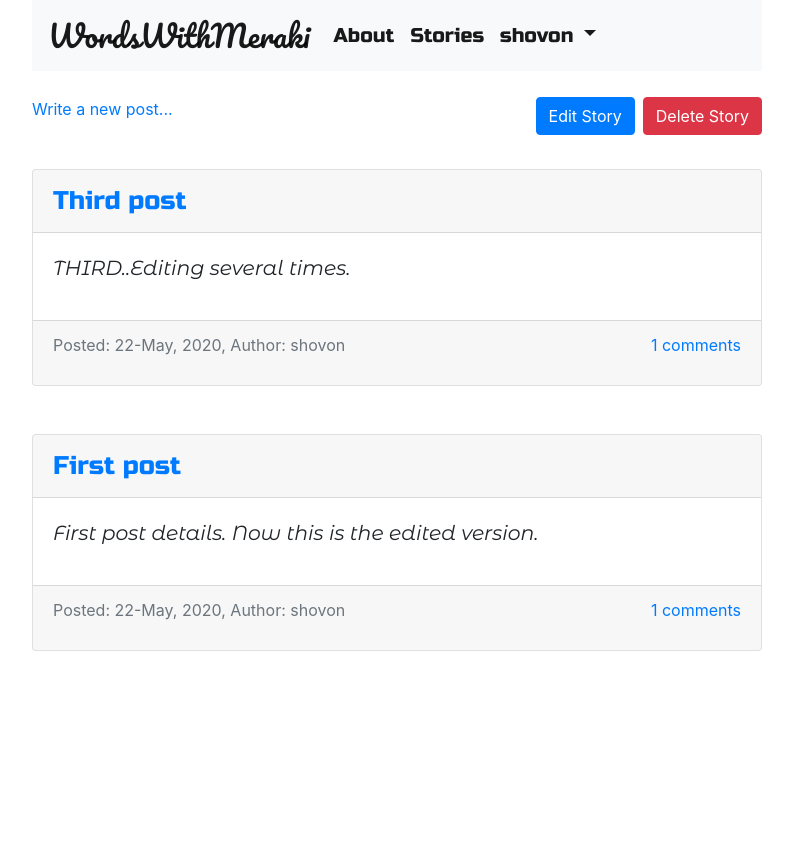
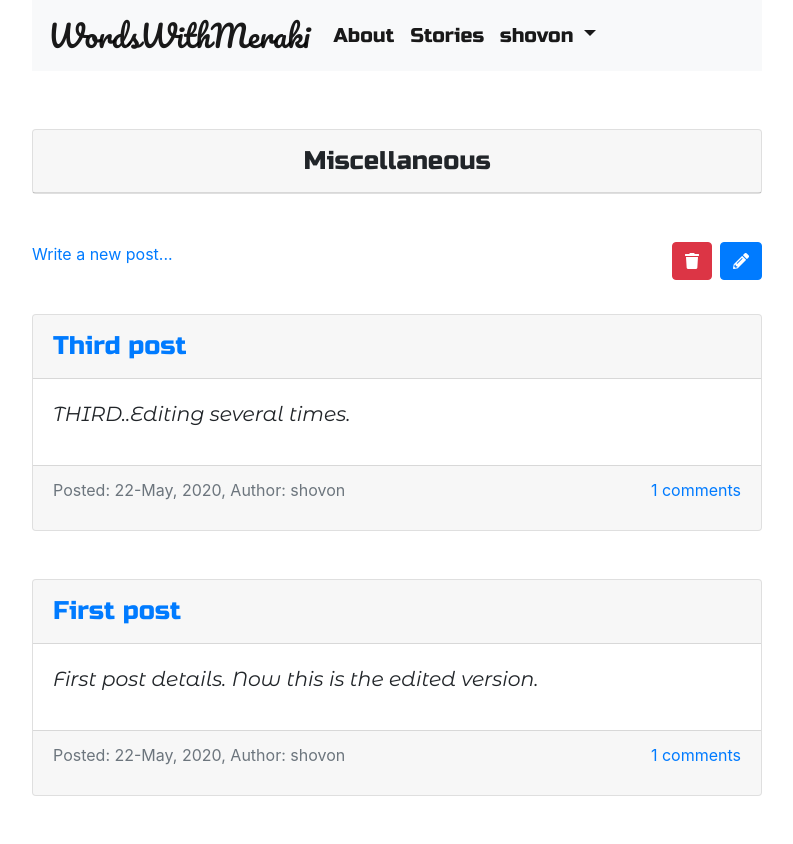
Before and after one commit to Shovon588/personal-blog, a Django app: page /story_parts/1/ in a window 1280 px wide. Shown: the whole page, without its empty margins (243-1036 px from the left). Before the commit the page ends 651 px from the top, so only its background shows below. Run offline with Django 3.2, Linux system fonts and the light colour scheme; a user stored in the database is signed in; data comes from the database, SQL or seed files in the repository; some libraries are stand-ins or nearby versions.

Commit message:
Story name and story_trailer will be visible at the top

```diff
--- a/my_blog/blog/templates/blog/story_part_list.html
+++ b/my_blog/blog/templates/blog/story_part_list.html
@@ -11,12 +11,21 @@
 {% endif %}
 
 
-<h1 class="text-center my-3">{{story_name}}</h1>
+<div class="card my-5 text-center">
+  <div class="card-header">
+    <a class="text-center" style="font-family: 'Russo One', sans-serif;font-size: 1.6em;">{{story.story_name}}</a>
+  </div>
+  {% if story.story_trailer %}
+    <div class="card-body" style="font-size: 17px">
+      <p class="text-justify postcontent">{{story.story_trailer|safe|linebreaksbr}}</p>
+    </div>
+  {% endif %}
+</div>
 
 {% if user.is_authenticated %}
-  <a class="float-left" href="{% url 'post_new' pk %}">Write a new post...</a>
-  <a class="float-right btn btn-danger ml-2" href="{% url 'delete_story' pk %}">Delete Story</a>
-  <a class="float-right btn btn-primary" href="{% url 'update_story' pk %}">Edit Story</a>
+  <a class="float-left" href="{% url 'post_new' story.pk %}">Write a new post...</a>
+  <a class="float-right btn btn-primary ml-2" href="{% url 'update_story' story.pk %}"><i class="fas fa-pencil-alt"></i></a>
+  <a class="float-right btn btn-danger" href="{% url 'delete_story' story.pk %}"><span class="fas fa-trash"></span></a>
 {% endif %}
 <br>
 
@@ -74,7 +83,7 @@
   {% else %}
     <div class="card my-5">
       <div class="card-body" style="font-size: 17px">
-        <p class="text-center postcontent">There is not post yet.</p>
+        <p class="text-center postcontent">There is no post yet.</p>
       </div>
     </div>
   {% endif %}
```
